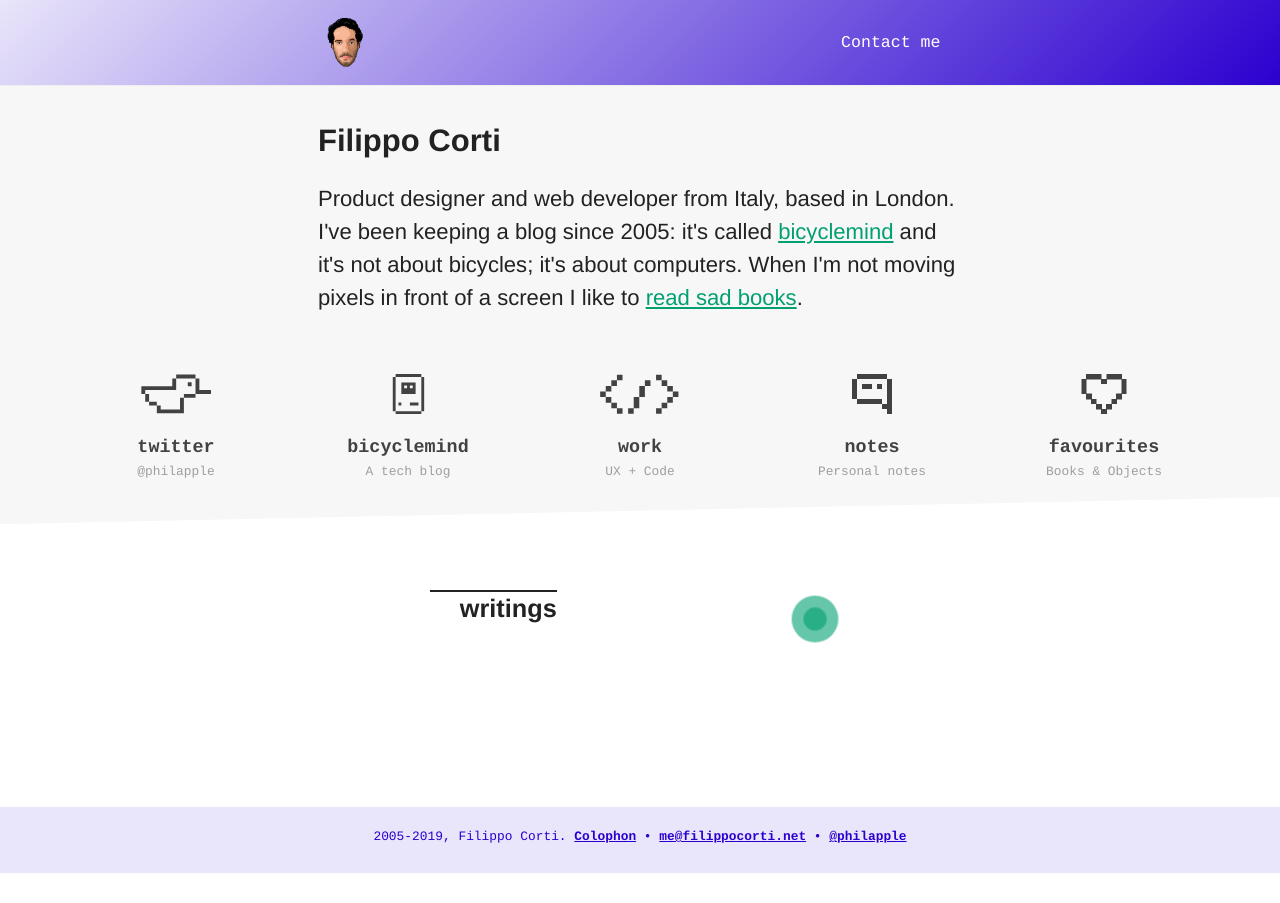
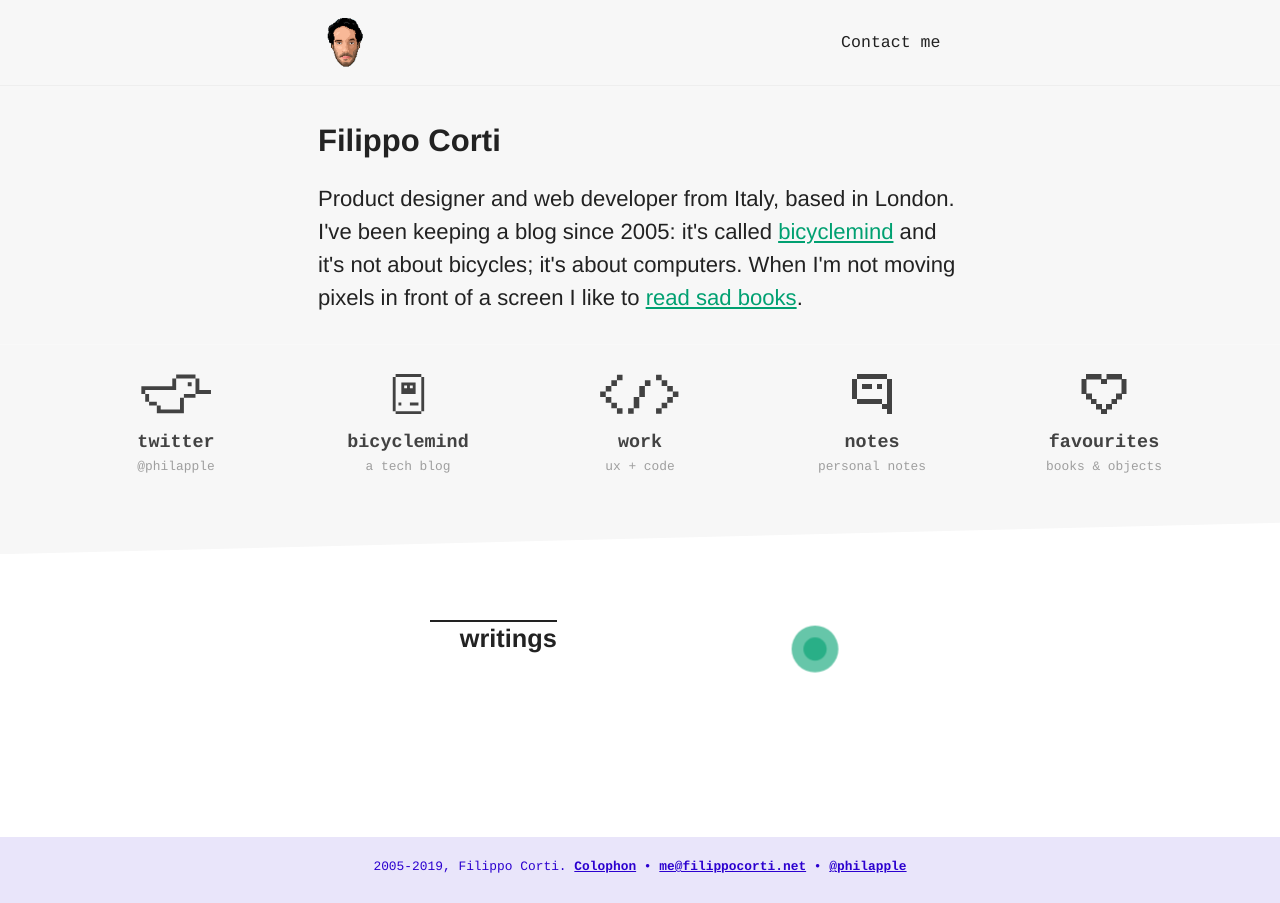
Before and after one commit to philapple/filippocorti.com, a Jekyll site: the page built from index.html, in a window 1280 px wide. Built offline with Jekyll 4.4.1, drawn with Linux system fonts in a browser that asks for light colours; nearby versions of some CDN libraries; some web fonts are replaced; library files that are not in the unit come from our copies; a style sheet for code colours, icons or effects is not loaded.

Commit message:
Style tweaks

```diff
--- a/_sass/_bookshelf.scss
+++ b/_sass/_bookshelf.scss
@@ -129,7 +129,6 @@
 
       p {
         display: none;
-        font-weight: 300;
       }
 
       p:first-child {
--- a/_sass/_header.scss
+++ b/_sass/_header.scss
@@ -1,15 +1,6 @@
 /*------------------------------------*\
   #HEADER
 \*------------------------------------*/
-.site-header:hover {
-  background: linear-gradient(135deg, $light-accent-color, $accent-color);
-  transition: 1s;
-
-  .header__section.header__nav a {
-    color: #fff;
-  }
-
-}
 
 .site-header {
   background: $background-color;
--- a/_sass/_home.scss
+++ b/_sass/_home.scss
@@ -30,7 +30,7 @@
     text-align: center;
     justify-content: space-between;
     margin: 0 0 $spacing-unit*2;
-    padding: $spacing-unit $spacing-unit*2;
+    padding: $spacing-unit $spacing-unit*2 $spacing-unit*2;
     display: grid;
     grid-template-columns: repeat(5, 1fr);
     background: $background-color;
@@ -75,7 +75,7 @@
 
     svg {
       height: 40px;
-      margin-bottom: 5px;
+      margin-bottom: 0;
 
       @include media-query($small-screen) {
         height: 35px;
@@ -111,7 +111,6 @@
 
     .section-list__content {
       font-size: 1.2em;
-      font-weight: 300;
       max-width: 400px;
 
       @include media-query($small-screen) {
--- a/_sass/_utilities.scss
+++ b/_sass/_utilities.scss
@@ -74,7 +74,7 @@
 }
 
 .text-semibold, .text-bold {
-  font-weight: 600;
+  font-weight: 800;
 }
 
 .text-light {
@@ -95,6 +95,10 @@
 
 .text-uppercase {
   text-transform: uppercase;
+}
+
+.text-lowercase {
+  text-transform: lowercase;
 }
 
 .text-center {
--- a/colophon/index.html
+++ b/colophon/index.html
@@ -51,10 +51,10 @@
   starter kit.
 </p>
 
-<h4 class="text-center font-primary text-light">Nitti Grotesk (light)</h4>
 <h4 class="text-center font-primary text-regular">Nitti Grotesk (regular)</h4>
-<h4 class="text-center font-primary text-semibold">Nitti Grotesk (semibold)</h4>
-<h4 class="text-center font-secondary">Input Mono (regular)</h4>
+<h4 class="text-center font-primary text-bold">Nitti Grotesk (bold)</h4>
+<h4 class="text-center font-secondary text-regular">Input Mono (regular)</h4>
+<h4 class="text-center font-secondary text-bold">Input Mono (bold)</h4>
 
 <h3>Credits 😘 </h3>
 
```
